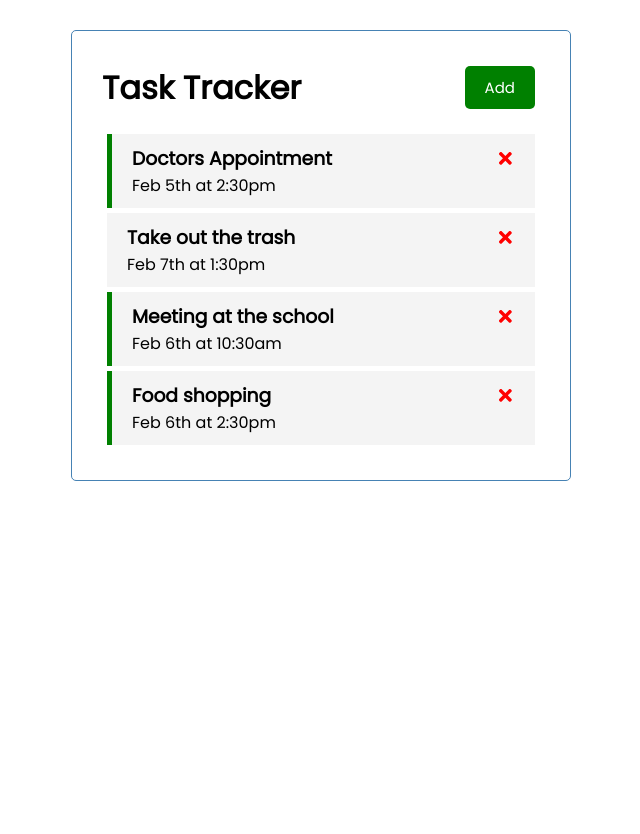
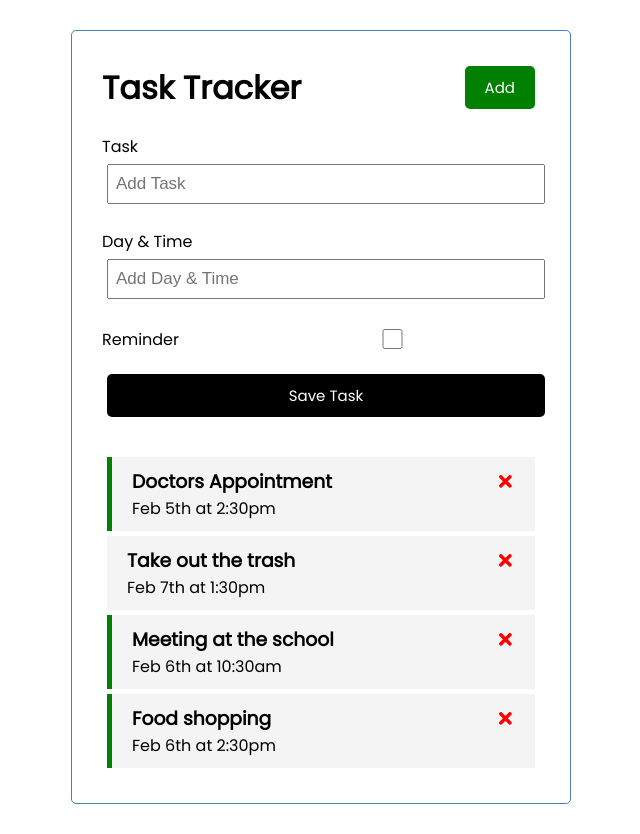
Before and after one commit to devinenoise/react-task-tracker, a React (Create React App) app: page / in a window 1280 px wide. Shown: the whole page, without its empty margins (319-959 px from the left). Before the commit the page ends 800 px from the top, so only its background shows below. Built offline with nearby package versions, Linux system fonts and the light colour scheme.

Commit message:
add a tas

```diff
--- a/src/App.js
+++ b/src/App.js
@@ -1,6 +1,7 @@
 import './index.css';
 import Header from './components/Header';
 import Tasks from './components/Tasks';
+import AddTask from './components/AddTask';
 import { useState } from 'react';
 
 const App = () => {
@@ -31,6 +32,13 @@ const App = () => {
     }
   ]);
 
+  //Add Task
+  const addTask = task => {
+    const id = Math.floor(Math.random() * 10000) + 1;
+    const newTask = { id, ...task };
+    setTasks([...tasks, newTask]);
+  };
+
   //Delete Task
   const deleteTask = id => {
     setTasks(tasks.filter(task => task.id !== id));
@@ -48,6 +56,7 @@ const App = () => {
   return (
     <div className='container'>
       <Header />
+      <AddTask onAdd={addTask} />
       {tasks.length > 0 ? (
         <Tasks tasks={tasks} onDelete={deleteTask} onToggle={toggleReminder} />
       ) : (
--- /dev/null
+++ b/src/components/AddTask.js
@@ -0,0 +1,55 @@
+import { useState } from 'react';
+
+const AddTask = ({ onAdd }) => {
+  const [text, setText] = useState('');
+  const [day, setDay] = useState('');
+  const [reminder, setReminder] = useState(false);
+
+  const onSubmit = e => {
+    e.preventDefault();
+
+    if (!text) {
+      alert('Please add a task');
+      return;
+    }
+    onAdd({ text, day, reminder });
+    setText('');
+    setDay('');
+    setReminder(false);
+  };
+
+  return (
+    <form className='add-form' onSubmit={onSubmit}>
+      <div className='form-control'>
+        <label>Task</label>
+        <input
+          type='text'
+          placeholder='Add Task'
+          value={text}
+          onChange={e => setText(e.target.value)}
+        />
+      </div>
+      <div className='form-control'>
+        <label>Day & Time</label>
+        <input
+          type='text'
+          placeholder='Add Day & Time'
+          value={day}
+          onChange={e => setDay(e.target.value)}
+        />
+      </div>
+      <div className='form-control form-control-check'>
+        <label>Reminder</label>
+        <input
+          type='checkbox'
+          checked={reminder}
+          value={reminder}
+          onChange={e => setReminder(e.currentTarget.checked)}
+        />
+      </div>
+      <input className='btn btn-block' type='submit' value='Save Task' />
+    </form>
+  );
+};
+
+export default AddTask;
```
